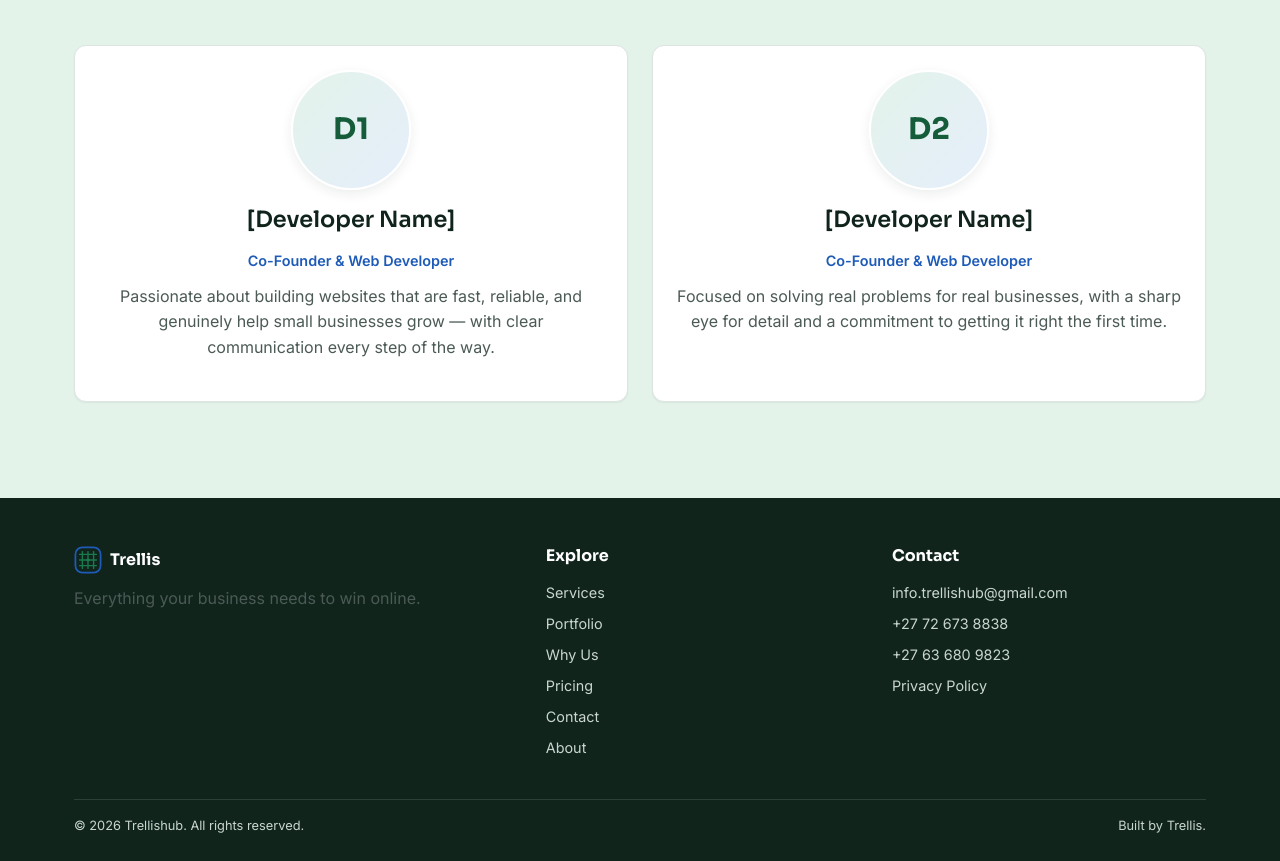
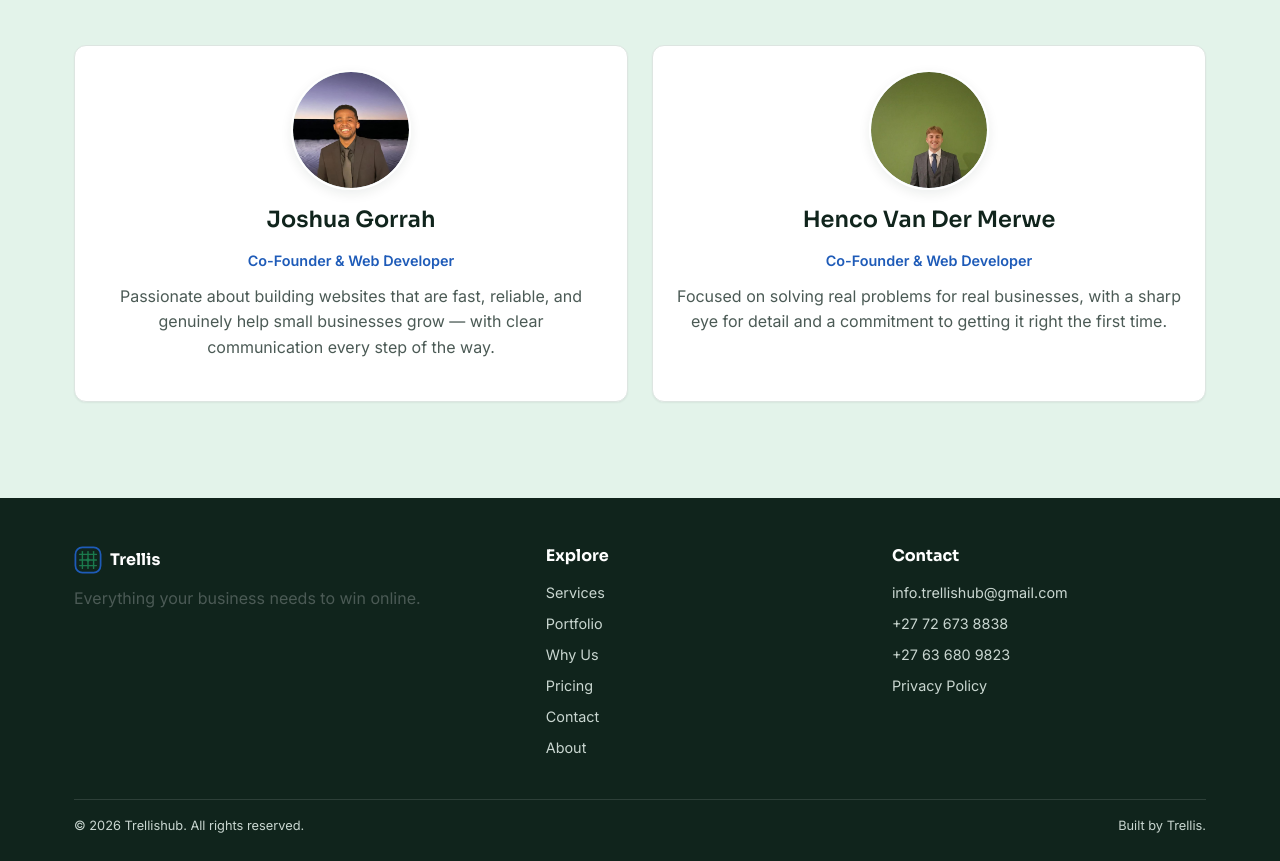
Before and after one commit to InfoTrellisHub/trellishub, a website: page index.html in a window 1280 px wide. Shown: the part 5779-6640 px from the top of the page. Drawn offline with nearby package versions, Linux system fonts and the light colour scheme; no server answers.

Commit message:
Add developer profile photos and names to About section
Replaces D1/D2 placeholder initials with real headshots for Joshua Gorrah
and Henco Van Der Merwe. Images stored in assets/images/. Avatar CSS
updated to clip photo inside the existing circle with object-fit: cover.

Co-Authored-By: Claude Sonnet 4.6 <noreply@anthropic.com>

```diff
--- a/assets/css/sections.css
+++ b/assets/css/sections.css
@@ -252,6 +252,16 @@
   color: var(--color-green-700);
   border: 2px solid var(--color-white);
   box-shadow: var(--shadow-md);
+  overflow: hidden;
+}
+
+.about-avatar img {
+  width: 100%;
+  height: 100%;
+  object-fit: cover;
+  object-position: center top;
+  border-radius: 50%;
+  display: block;
 }
 
 .about-role {
--- a/index.html
+++ b/index.html
@@ -419,14 +419,18 @@
 
         <div class="grid grid-2">
           <div class="card about-card" data-reveal>
-            <div class="about-avatar">D1</div>
-            <h3>[Developer Name]</h3>
+            <div class="about-avatar">
+              <img src="/assets/images/Dev_Josh.jpeg" alt="Joshua Gorrah" />
+            </div>
+            <h3>Joshua Gorrah</h3>
             <p class="about-role">Co-Founder &amp; Web Developer</p>
             <p>Passionate about building websites that are fast, reliable, and genuinely help small businesses grow — with clear communication every step of the way.</p>
           </div>
           <div class="card about-card" data-reveal>
-            <div class="about-avatar">D2</div>
-            <h3>[Developer Name]</h3>
+            <div class="about-avatar">
+              <img src="/assets/images/Dev_Henco.jpeg" alt="Henco Van Der Merwe" />
+            </div>
+            <h3>Henco Van Der Merwe</h3>
             <p class="about-role">Co-Founder &amp; Web Developer</p>
             <p>Focused on solving real problems for real businesses, with a sharp eye for detail and a commitment to getting it right the first time.</p>
           </div>
```
Also changed, not shown: assets/images/Dev_Henco.jpeg (added), assets/images/Dev_Josh.jpeg (added).
